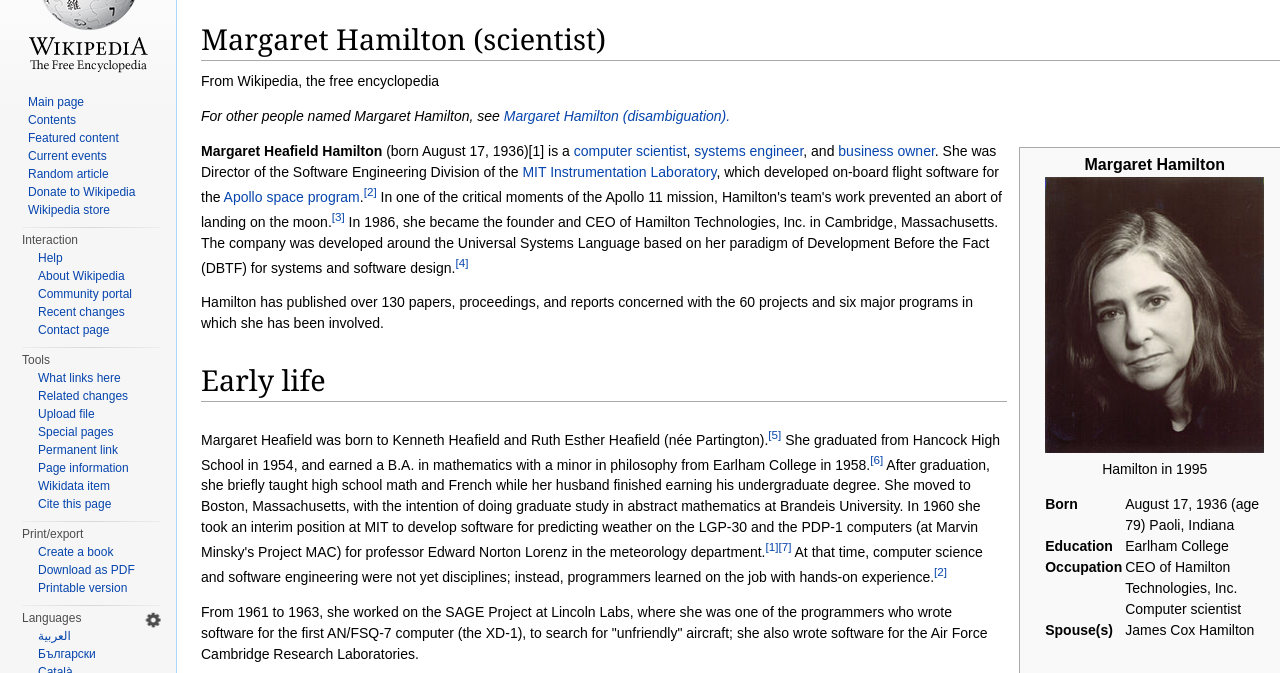
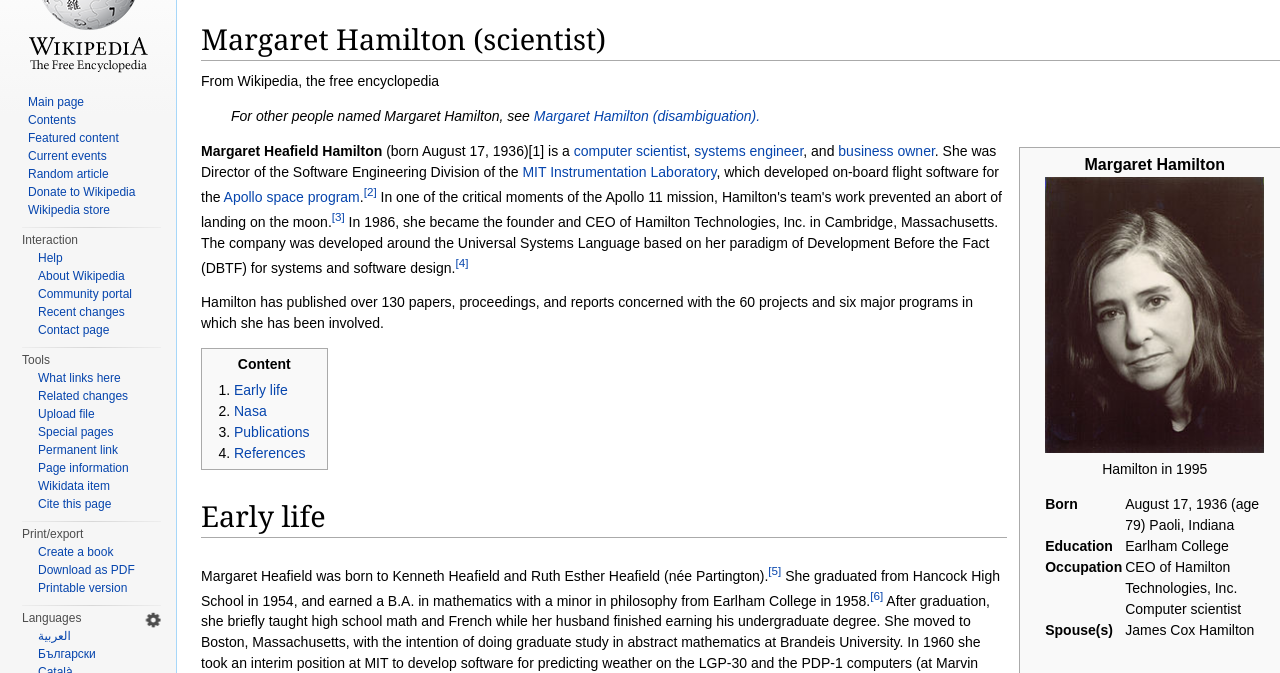
Before and after one commit to glukocerin/mrakosms, a plain HTML site: page week-2/wikipedia/index.html in a window 1280 px wide. Shown: the part 84-757 px from the top of the page. Drawn offline with Linux system fonts and the light colour scheme.

Commit message:
Add jump link references

```diff
--- a/week-2/wikipedia/css/main.css
+++ b/week-2/wikipedia/css/main.css
@@ -172,6 +172,10 @@ button, input {
   padding: 20px 24px 24px;
 }
 
+.warning {
+  padding-left: 30px;
+}
+
 .biography {
   background: #f9f9f9;
   border: 1px solid #aaaaaa;
@@ -203,27 +207,6 @@ figure {
   padding: 0;
 }
 
-/*
-dl {
-  margin: 0 -10px;
-  overflow: hidden;
-  padding: 0;
-  width: 100%;
-}
-
-dt {
-  font-weight: bold;
-  float: left;
-  margin: 0;
-  padding: 0;
-  width: 80px;
-}
-
-dd {
-  margin: 0 0 0 80px;
-  padding: 0;
-}*/
-
 dl {
   display: flex;
   flex-wrap: wrap;
@@ -237,6 +220,29 @@ dt {
 dd {
   margin: 0;
   width: calc(100% - 80px);
+}
+
+.toc {
+  background: #f9f9f9;
+  border: 1px solid #aaaaaa;
+  padding: 5px 2px;
+  display: inline-block;
+}
+
+.toc h3 {
+  margin: 0;
+  font-size: 14px;
+  text-align: center;
+}
+
+.toc ol {
+  margin: 5px 0 0 30px;
+  padding: 0;
+}
+
+.toc li {
+  list-style: decimal;
+  padding-right: 15px;
 }
 
 .thumb {
--- a/week-2/wikipedia/index.html
+++ b/week-2/wikipedia/index.html
@@ -89,14 +89,12 @@
           Hamilton has published over 130 papers, proceedings, and reports concerned with the 60 projects and six major programs in which she has been involved.
         </p>
         <div class="toc">
+          <h3>Content</h3>
           <ol>
-            <li></li>
-            <li></li>
-            <li></li>
-            <li></li>
-            <li></li>
-            <li></li>
-            <li></li>
+            <li><a href="">Early life</a></li>
+            <li><a href="">Nasa</a></li>
+            <li><a href="">Publications</a></li>
+            <li><a href="#references">References</a></li>
           </ol>
         </div>
         <h2>Early life</h2>
@@ -163,7 +161,7 @@
             M. Hamilton and W. R. Hackler (2008), "Universal Systems Language: Lessons Learned from Apollo", IEEE Computer, Dec. 2008.
           </li>
         </ul>
-        <h2>References</h2>
+        <h2 id="references">References</h2>
         <ol class="references-list">
           <li>
             Tiffany K. Wayne (2011). American Women of Science Since 1900. ABC-CLIO. pp. 480–1. ISBN 978-1-59884-158-9.
```
